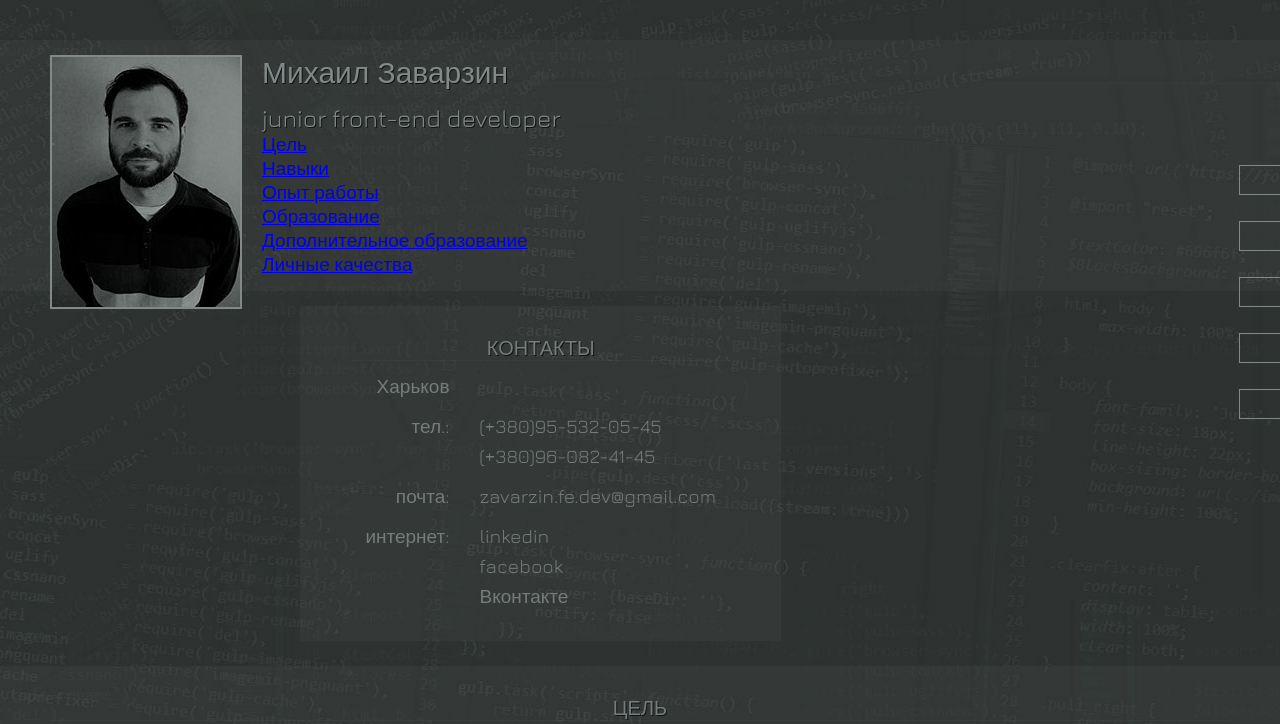
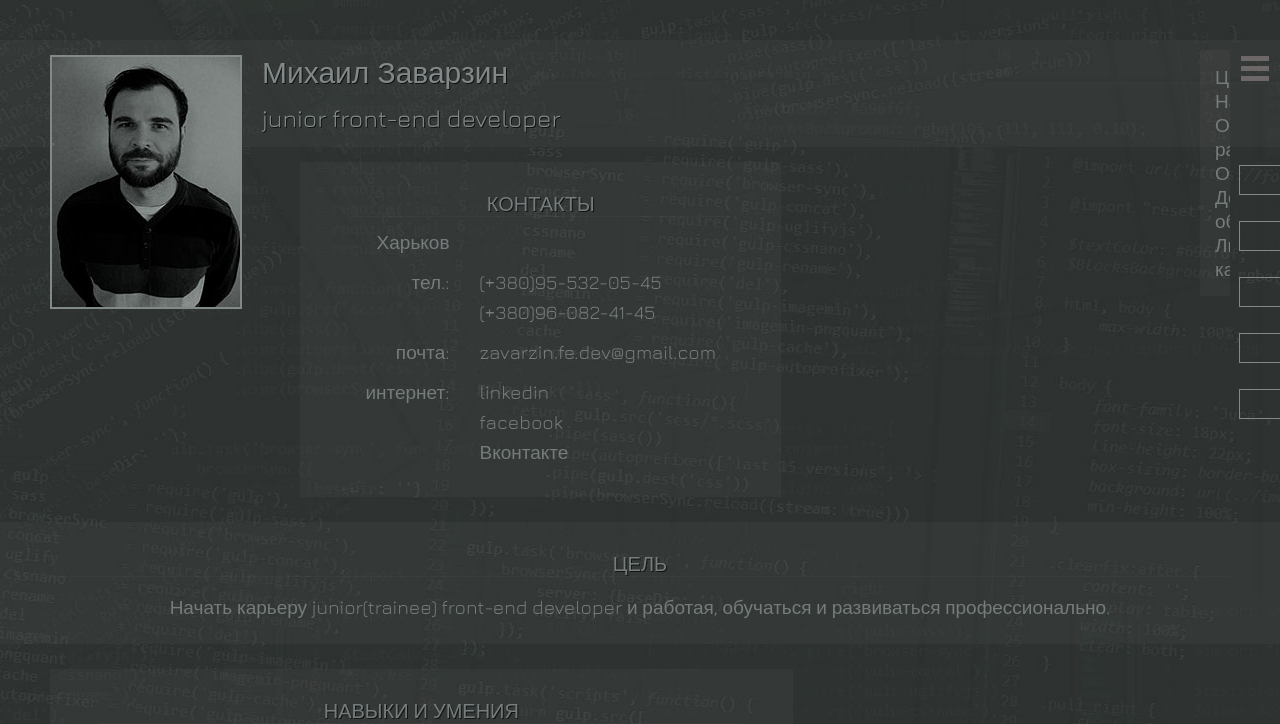
Before and after one commit to mihoz-fe/cv.zavarzin, a website: page pages/resume.html in a window 1280 px wide. Shown: the top 724 px of the page. Drawn offline with nearby package versions, Linux system fonts and the light colour scheme.

Commit message:
add styles for page-nav in resume add button for page-nav (doesn't work)

```diff
--- a/pages/resume.html
+++ b/pages/resume.html
@@ -10,11 +10,17 @@
 
 <!-- header -->
 		<header class="header">
+		<button class="btn-page-nav pull-right">
+			<div class="stripe"></div>
+			<div class="stripe"></div>
+			<div class="stripe"></div>
+		</button>
 		<div class="holder">
 			<div class="vision pull-left">
 				<img src="../images/portrait.jpg" alt="portrait">
 			</div>
 			<h1 class="name">Михаил Заварзин</h1>
+			<br>
 			<h2 class="profession">junior front-end developer</h2>
 			<nav class="page-nav">
 				<ul>
--- a/scss/_header.scss
+++ b/scss/_header.scss
@@ -22,6 +22,7 @@
 	color: $titleTextColor;
 	text-align: left;
 	text-shadow: 1px 1px $textShadow;
+	display: inline-block;
 }
 
 .name {
--- a/scss/resume.scss
+++ b/scss/resume.scss
@@ -50,6 +50,62 @@ body {
 }
 
 @import "header";
+
+.btn-page-nav {
+	width: 50px;
+	background: none;
+  	border: none;
+  	outline: none;
+  	&:active,
+  	&:focus {
+    outline: none;
+	}
+	&:hover {
+		cursor: pointer;
+	}
+	&:hover .stripe {
+		background: rgba(124,117,117,1);
+		box-shadow: 0 0 3px rgba(124,117,117,1),
+					0 0 5px rgba(124,117,117,0.5),
+					0 0 7px rgba(124,117,117,0.3);
+	}
+	&:hover .page-nav {
+		width: 300px;
+	}
+}
+
+.stripe {
+	margin: 0 auto;
+	width: 28px;
+	height: 5px;
+	margin-bottom: 5px;
+	background: rgba(124,117,117,0.8);
+	&:last-child {
+		margin-bottom: 0;
+	}
+}
+
+.page-nav {
+	box-sizing: border-box;
+	width: 0;
+	overflow: hidden;
+	display: inline-block;
+	text-align: right;
+	position: absolute;
+	right: 50px;
+	top: 10px;
+	background: $blocksBackground;
+	padding: 15px;
+	a {
+		text-decoration: none;
+		color: inherit;
+
+	}
+}
+
+.btn-page-nav:hover .page-nav {
+		width: 300px;
+	}
 
 .section {
 	display: inline-block;
```
Also changed, not shown: index.html (+1 -0 lines), css/all.css, css/resume.css.
